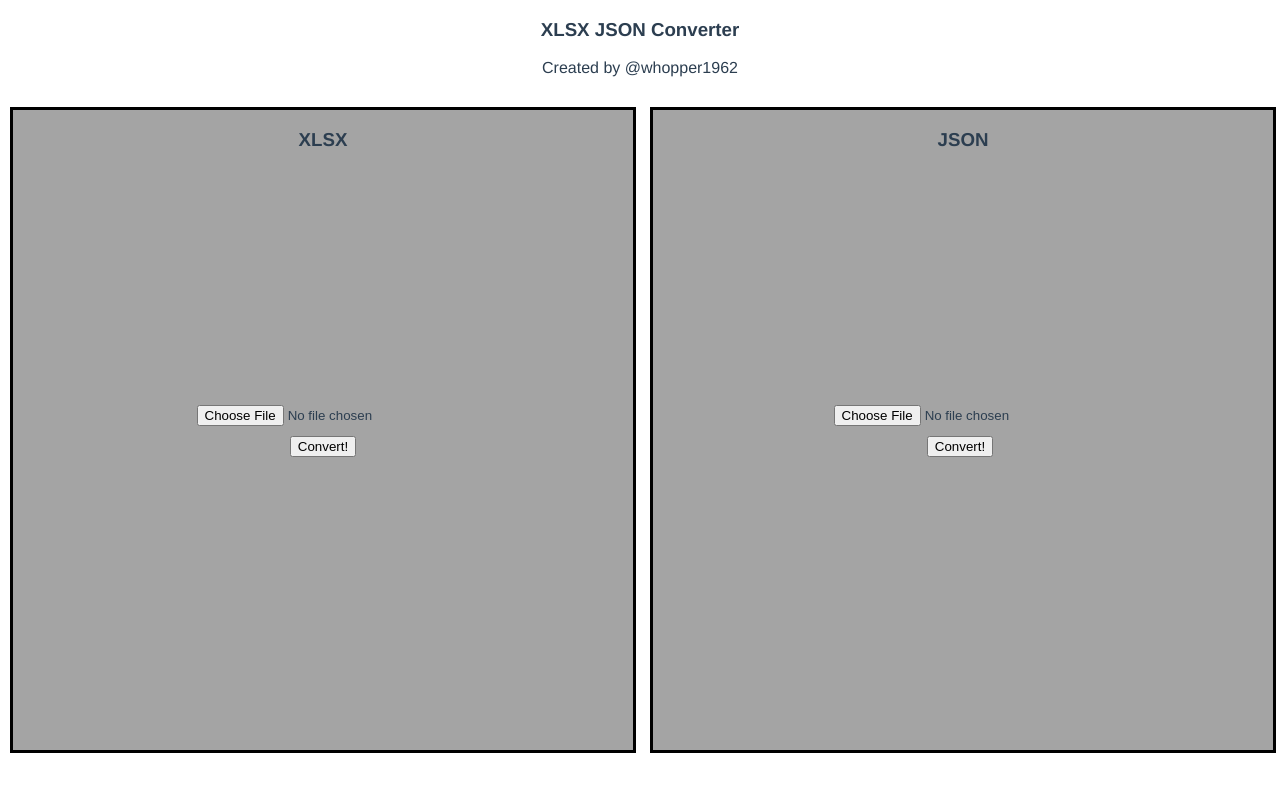
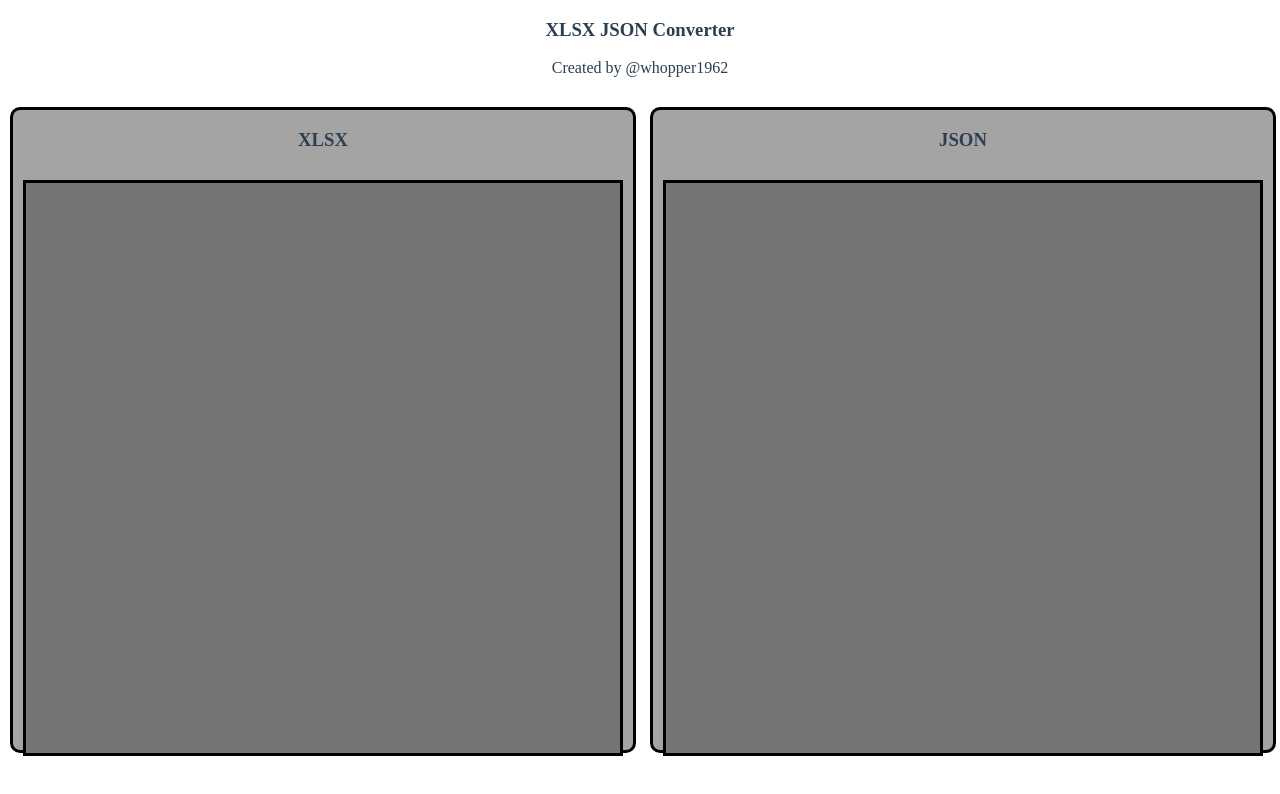
Before and after one commit to whopper1962/json-wizard-demo, a Vue app: page / in a window 1280 px wide. Shown: the top 794 px of the page. Built offline with nearby package versions, Linux system fonts and the light colour scheme.

Commit message:
implement converted contents area style

```diff
--- a/src/components/JsonView.vue
+++ b/src/components/JsonView.vue
@@ -1,14 +1,27 @@
 <template>
 <div class="json-view">
   <h3 class="json-title">JSON</h3>
-  <div class="file-input-form">
+  <div
+    v-if="converted"
+    class="json-contents-outer"
+  >
+    <div class="json-contents-inner">
+
+    </div>
+  </div>
+  <div
+    v-else
+    class="file-input-form"
+  >
     <input
       type="file"
       accept=".json"
     >
     <div class="convert-button">
-      <button @click="convert()">
-        Convert!
+      <button
+        @click="convert()"
+      >
+        Convert
       </button>
     </div>
   </div>
@@ -18,7 +31,9 @@
 <script>
 export default {
   data () {
-    return {};
+    return {
+      converted: true
+    };
   },
   props: {},
   created () {},
@@ -32,9 +47,11 @@ export default {
 
 <style scoped>
 .json-title {
+  font-family: 'Marker Felt';
   width: 100%;
 }
 .json-view {
+  border-radius: 10px;
   border: solid black;
   background-color: rgb(164, 164, 164);
   width: 100%;
@@ -52,6 +69,15 @@ export default {
   vertical-align: middle;
 }
 .convert-button {
-  margin-top: 2%;
+  margin-top: 4%;
+}
+.json-contents-outer {
+  height: 90%;
+  padding: 10px;
+}
+.json-contents-inner {
+  border: solid black;
+  background-color: rgb(118, 117, 117);
+  height: 99%;
 }
 </style>
--- a/src/components/XlsxView.vue
+++ b/src/components/XlsxView.vue
@@ -1,14 +1,27 @@
 <template>
 <div class="xlsx-view">
   <h3 class="xlsx-title">XLSX</h3>
-  <div class="file-input-form">
+  <div
+    v-if="converted"
+    class="xlsx-contents-outer"
+  >
+    <div class="xlsx-contents-inner">
+
+    </div>
+  </div>
+  <div
+    v-else
+    class="file-input-form"
+  >
     <input
       type="file"
       accept=".xls,.xlsx"
     >
     <div class="convert-button">
-      <button @click="convert()">
-        Convert!
+      <button
+        @click="convert()"
+      >
+        Convert
       </button>
     </div>
   </div>
@@ -18,7 +31,9 @@
 <script>
 export default {
   data () {
-    return {};
+    return {
+      converted: true
+    };
   },
   props: {},
   created () {},
@@ -32,9 +47,11 @@ export default {
 
 <style scoped>
 .xlsx-title {
+  font-family: 'Marker Felt';
   width: 100%;
 }
 .xlsx-view {
+  border-radius: 10px;
   position: relative;
   border: solid black;
   background-color: rgb(164, 164, 164);
@@ -53,6 +70,15 @@ export default {
   vertical-align: middle;
 }
 .convert-button {
-  margin-top: 2%;
+  margin-top: 4%;
+}
+.xlsx-contents-outer {
+  height: 90%;
+  padding: 10px;
+}
+.xlsx-contents-inner {
+  border: solid black;
+  background-color: rgb(118, 117, 117);
+  height: 99%;
 }
 </style>
--- a/src/views/HomeView.vue
+++ b/src/views/HomeView.vue
@@ -1,6 +1,6 @@
 <template>
   <div class="home">
-    <div class="converter-file-form">
+    <div class="converter-title">
       <h3>XLSX JSON Converter</h3>
       <p>Created by @whopper1962</p>
     </div>
@@ -38,6 +38,9 @@ export default {
 </script>
 
 <style scoped>
+.converter-title {
+  font-family: 'Marker Felt';
+}
 .xlsx-json-contents {
   display: table;
   width: 100%;
```
